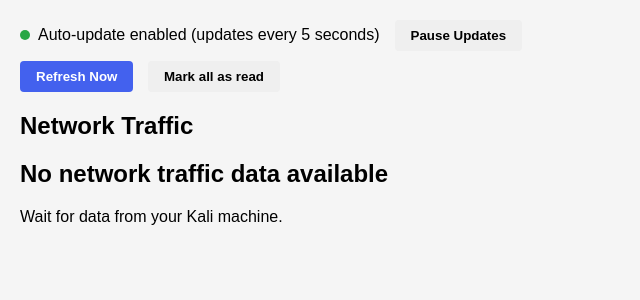
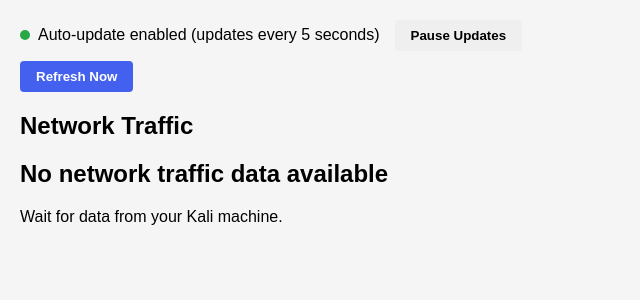
Before and after one commit to a1b2c3d4e5fg6/redshift, a Flask app: template templates/dashboard.html in a window 1280 px wide. Shown: the part 120-420 px from the top of the page, without its empty margins (0-640 px from the left). Run offline with Flask 3, Linux system fonts and the light colour scheme; the template is opened without the code that fills it, so the values that code supplies are empty; some libraries are stand-ins or nearby versions.

Commit message:
Update dashboard.html

```diff
--- a/templates/dashboard.html
+++ b/templates/dashboard.html
@@ -33,7 +33,7 @@
 
     <div class="action-buttons">
   <button id="refresh-btn" class="btn btn-primary">Refresh Now</button>
-  <button id="mark-read-btn" class="btn" style="margin-left:10px;">Mark all as read</button>
+
 </div>
 
     <!-- Small banner that appears on new interceptions -->
```
